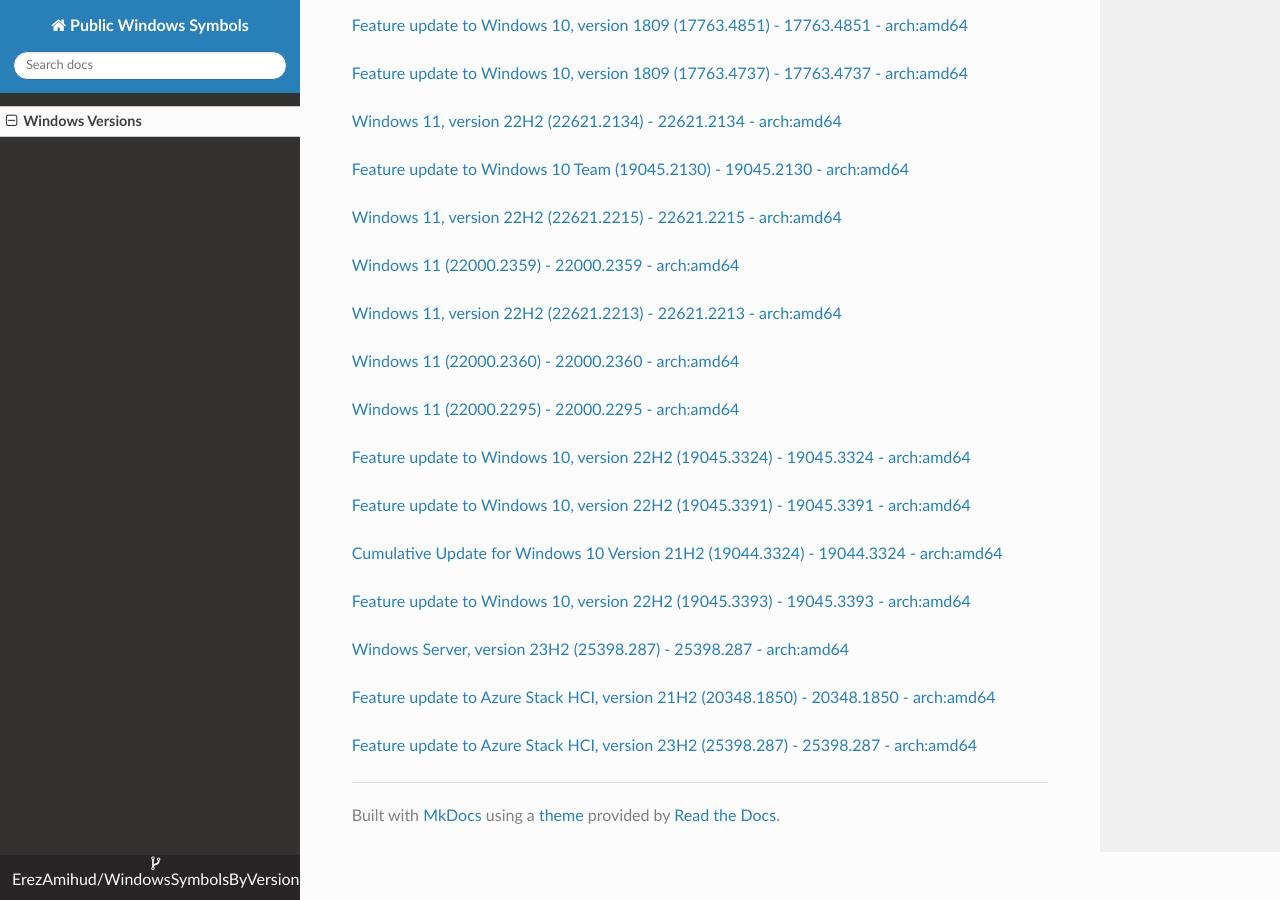
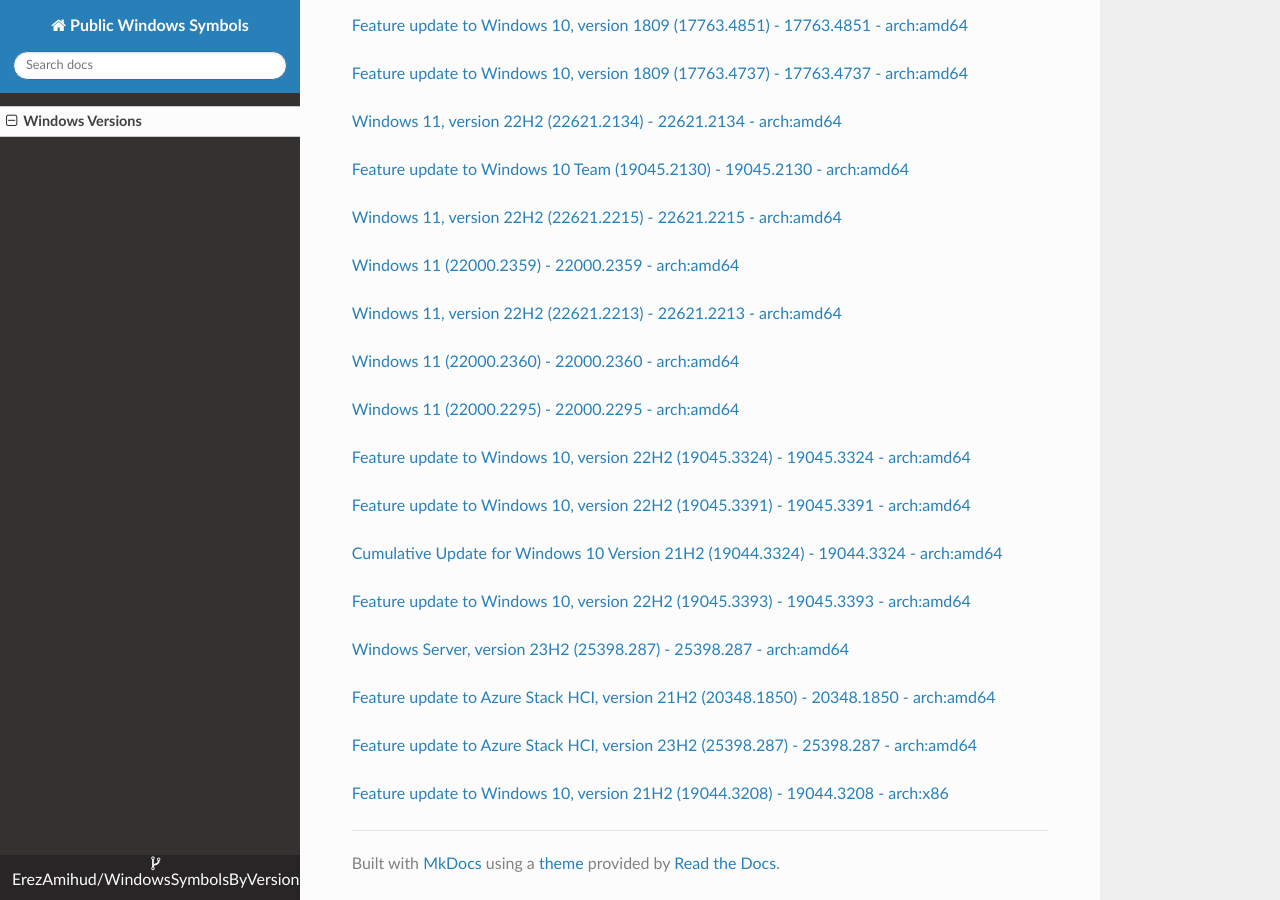
Before and after one commit to ErezAmihud/WindowsSymbolsByVersion, an MkDocs documentation site: the page built from docs/index.md, in a window 1280 px wide and 900 px high, scrolled down 26621 px. Built offline with MkDocs 1.6.1, drawn with Linux system fonts in a browser that asks for light colours; nearby versions of some CDN libraries.

Commit message:
Automated commit, add manifest for f333dbeb-1ef5-4661-a413-76f0d2e7a432

```diff
--- a/docs/index.md
+++ b/docs/index.md
@@ -1516,3 +1516,6 @@
 
 
 [Feature update to Azure Stack HCI, version 23H2 (25398.287) - 25398.287 - arch:amd64](https://github.com/ErezAmihud/WindowsSymbolsByVersion/blob/main/manifests/21e0d12a-ca39-4468-978d-ab32b8bc1956.manifest)
+
+
+[Feature update to Windows 10, version 21H2 (19044.3208) - 19044.3208 - arch:x86](https://github.com/ErezAmihud/WindowsSymbolsByVersion/blob/main/manifests/f333dbeb-1ef5-4661-a413-76f0d2e7a432.manifest)
```
Also changed, not shown: process_builds.json (+1 -1 lines), 1 other file.
